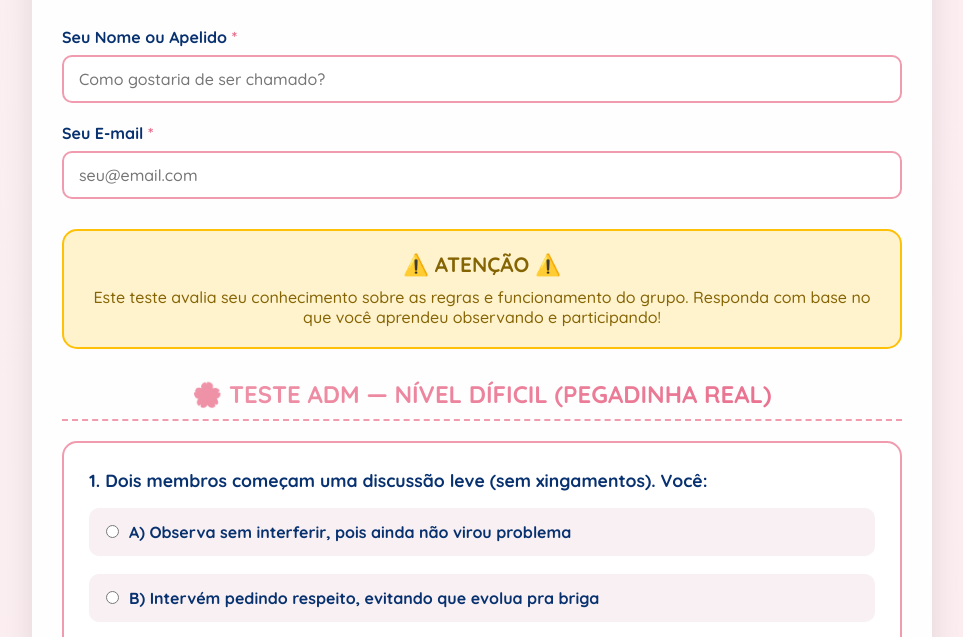
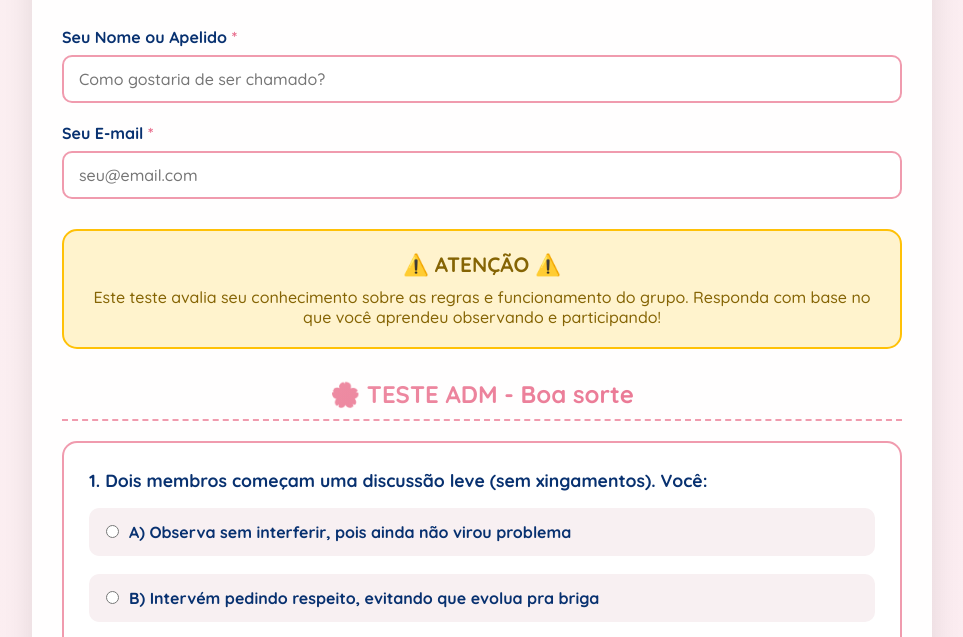
Before and after one commit to RaquelSantos380/Teste-ADM, a plain HTML site: page index.html in a window 1280 px wide. Shown: the part 137-774 px from the top of the page, without its empty margins (158-1121 px from the left). Drawn offline with nearby package versions, Linux system fonts and the light colour scheme.

Commit message:
Update index.html

```diff
--- a/index.html
+++ b/index.html
@@ -337,7 +337,7 @@
             <!-- Questões do Teste -->
             <div class="form-section">
                 <!-- TESTE OBJETIVO - NÍVEL DIFÍCIL -->
-                <h3 class="section-title">🌸 TESTE ADM — NÍVEL DÍFICIL (PEGADINHA REAL)</h3>
+                <h3 class="section-title">🌸 TESTE ADM - Boa sorte </h3>
 
                 <div class="question-box">
                     <div class="question-text">1. Dois membros começam uma discussão leve (sem xingamentos). Você:</div>
```
